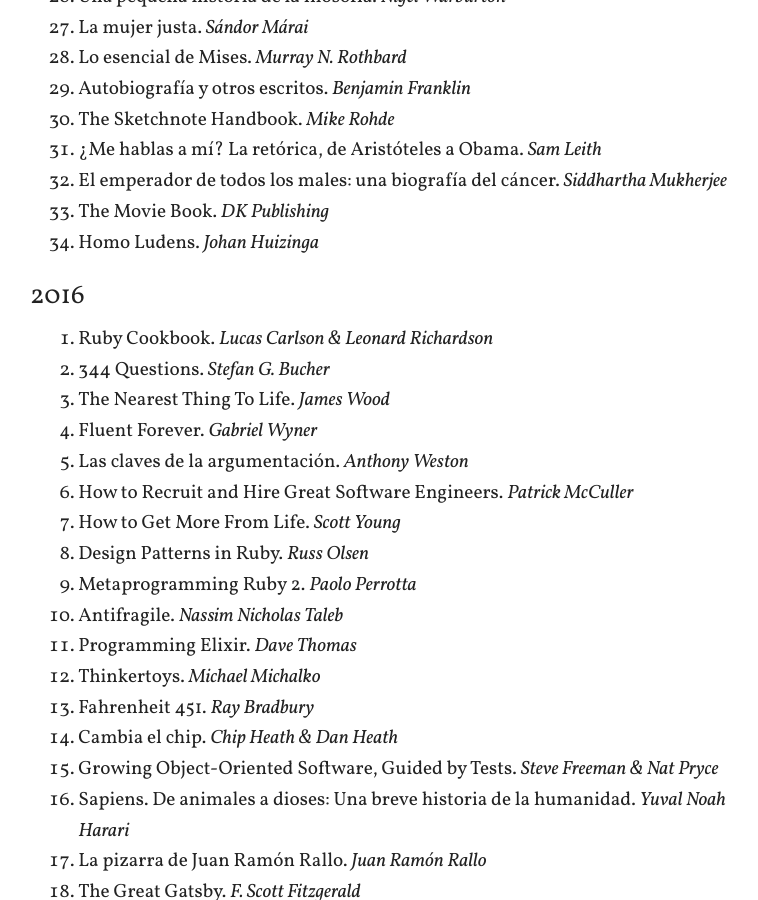
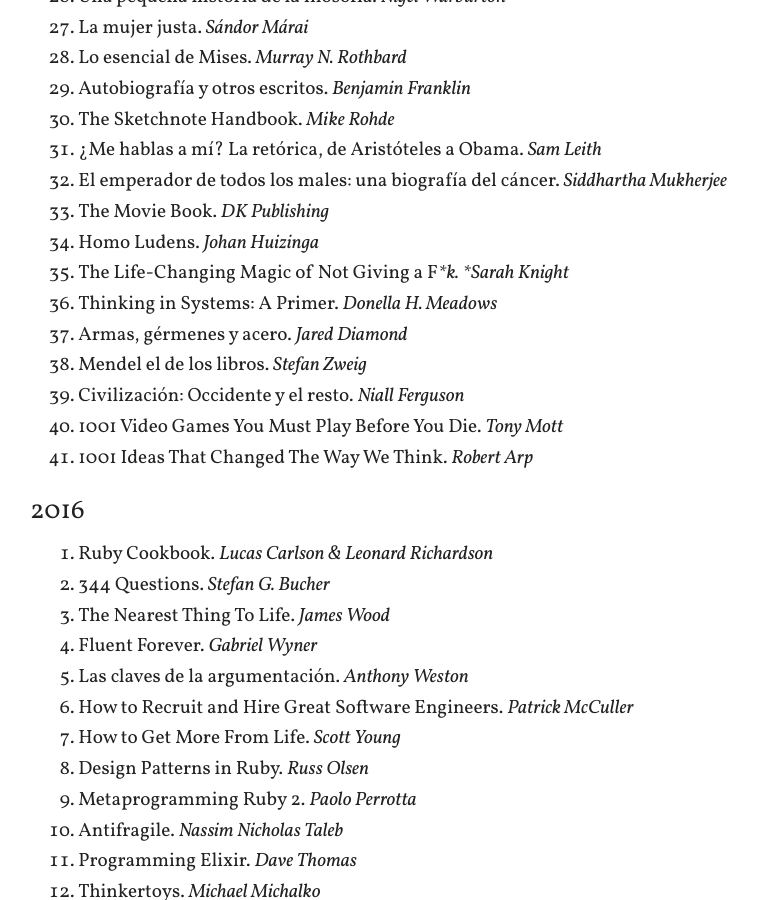
Before and after one commit to arturoherrero/arturoherrero.com, a Jekyll site: the page built from books.md, in a window 1280 px wide and 900 px high, scrolled down 1104 px. Shown: the whole window, without its empty margins (250-1008 px from the left). Built offline with Jekyll 4.4.1, drawn with Linux system fonts in a browser that asks for light colours.

Commit message:
Update book list

```diff
--- a/books.md
+++ b/books.md
@@ -44,6 +44,13 @@
 32. El emperador de todos los males: una biografía del cáncer. *Siddhartha Mukherjee*
 33. The Movie Book. *DK Publishing*
 34. Homo Ludens. *Johan Huizinga*
+35. The Life-Changing Magic of Not Giving a F**k. *Sarah Knight*
+36. Thinking in Systems: A Primer. *Donella H. Meadows*
+37. Armas, gérmenes y acero. *Jared Diamond*
+38. Mendel el de los libros. *Stefan Zweig*
+39. Civilización: Occidente y el resto. *Niall Ferguson*
+40. 1001 Video Games You Must Play Before You Die. *Tony Mott*
+41. 1001 Ideas That Changed The Way We Think. *Robert Arp*
 
 
 ### 2016
@@ -417,7 +424,7 @@
 22. La conjura de los necios. *John Kennedy Toole*
 
 
-### ? – 2007
+### — 2007
 
 * Los tres mosqueteros. *Alexandre Dumas*
 * El mundo de ayer: Memorias de un europeo. *Stefan Zweig*
```
